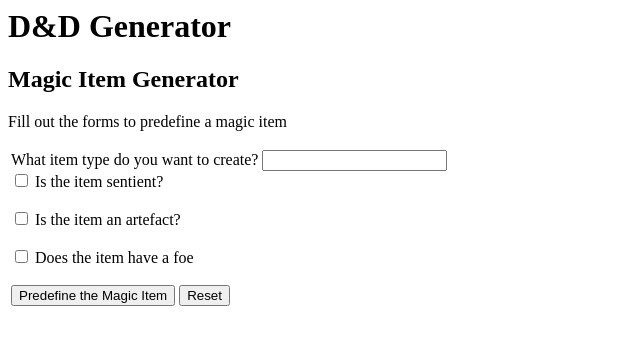
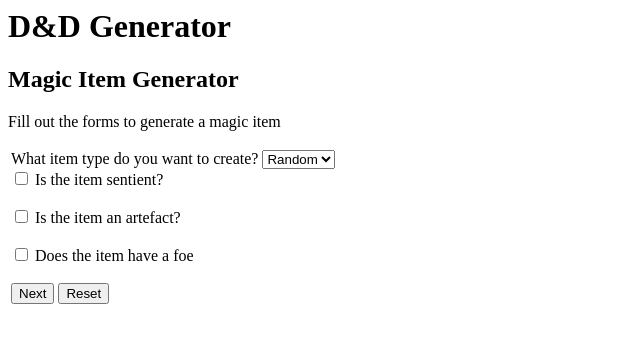
Before and after one commit to Kaiden25/DNDGenerator, a PHP site: page / in a window 1280 px wide. Shown: the top 345 px of the page, without its empty margins (0-640 px from the left). Run offline with PHP 8.4, Linux system fonts and the light colour scheme; tables that the repository leaves empty or names only in its code hold one stand-in row (values such as "Sample post").

Commit message:
fixed checkboxes

```diff
--- a/www/asset/include/connectionDatabase.php
+++ b/www/asset/include/connectionDatabase.php
@@ -49,7 +49,6 @@
     GLOBAL $mysqli;
     $itemTypes = array();
     $sql = "SELECT * FROM `itemcategory` LIMIT 2;";
-    //$sql = mysqli_query($mysqli, $sql);
     $result = $mysqli->query($sql);
     while ($row = $result->fetch_assoc()){
         array_push($itemTypes, $row);
--- a/www/asset/include/generator.php
+++ b/www/asset/include/generator.php
@@ -9,41 +9,39 @@
 function itemTypeDropDown()
 {
     foreach (getItemTypes() as $itemType) {
-        echo "<option value=".$itemType['text'].">";
+        echo '<option value="'.$itemType['text'].'">'.$itemType['text'].'</option>';
     }
-    echo '<option value="Random">';
+    echo '<option value="Random">Random</option>';
 }
-
 function weaponTypeDropDown()
 {
     foreach (getWeaponType() as $weapon) {
-        echo '<option value="'.$weapon['weaponName'].'">';
+        echo '<option value="'.$weapon['weaponName'].'">'.$weapon['weaponName'].'</option>';
     }
-    echo '<option value="Random">';
+    echo '<option value="Random">Random</option>';
 }
-
 function armorTypeDropDown()
 {
     foreach (getArmorType() as $armor) {
-        echo '<option value="'.$armor['armorName'].'">';
+        echo '<option value="'.$armor['armorName'].'">'.$armor['armorName'].'</option>';
     }
-    echo '<option value="Random">';
+    echo '<option value="Random">Random</option>';
 }
 function equipmentTypeDropDown()
 {
     foreach (getWeaponType() as $weapon) {
-        echo '<option value="'.$weapon['weaponName'].'">';
+        echo '<option value="'.$weapon['weaponName'].'">'.$weapon['weaponName'].'</option>';
     }
     foreach (getArmorType() as $armor) {
-        echo '<option value="'.$armor['armorName'].'">';
+        echo '<option value="'.$armor['armorName'].'">'.$armor['armorName'].'</option>';
     }
     echo '<option value="Random">';
 }
-
 function generateMagicItem(){
     $info = "";
     $attunement = "";
     $aligned = false;
+    $postinfo = "";
     foreach (getRarity() as $rarity){
         if ($rarity['rarity'] === "Legendary"){
             $attunement = "Requires Attunemt <br>";
@@ -72,7 +70,7 @@
             $postinfo .= $purpose['text']."<br>";
         }
         foreach (getAlignemnt($aligned) as $alignment){
-            $postinfo .= $alignment['alignment']."<br>";
+            $postinfo .= $alignment['alignment']."<br><br>";
         }
     }
     foreach (getCreator() as $creator){
@@ -114,7 +112,7 @@
             $foe = $foe['foeType'];
             $mod =$mod+1;
             $postinfo .= "<br>" . $foe . "<br>";
-            $postinfo .= "This weapon deals additional ". $mod  ."d6 against creatures of the ".$foe. "type. <br>";
+            $postinfo .= "This weapon deals additional ". $mod  ."d6 against creatures of the ".$foe. " type.<br>";
         }
     }
     if (isset($_POST['weaponType'])){
@@ -220,5 +218,14 @@
         }
     }
     $info .= $postinfo;
+    if (isset($_SESSION['sentient'])){
+        unset($_SESSION['sentient']);
+    }
+    if (isset($_SESSION['artefact'])){
+        unset($_SESSION['artefact']);
+    }
+    if (isset($_SESSION['foe'])){
+        unset($_SESSION['foe']);
+    }
     return $info;
 }
--- a/www/index.php
+++ b/www/index.php
@@ -1,11 +1,23 @@
 <?php
+
 /**
  * Created by PhpStorm.
  * User: Drake
  * Date: 19.10.2017
  * Time: 19:09
  */
+
 session_start();
+//$i = 0;
+//if (isset($_COOKIE['i'])) {
+//    $i++;
+//}
+//
+//if ((isset($_SESSION['sentient']) || isset($_SESSION['artefact']) || isset($_SESSION['foe'])) && $i <= 0){
+//    session_unset();
+//    $i++;
+//    $_COOKIE['i'] = $i;
+//}
 include "asset/include/connectionDatabase.php";
 include "asset/include/generator.php";
 
@@ -17,18 +29,18 @@
 <body>
 <h1>D&D Generator</h1>
 <h2>Magic Item Generator</h2>
-<p>Fill out the forms to predefine a magic item</p>
+<p>Fill out the forms to generate a magic item</p>
 <table align="top">
     <tr>
-        <td style="width: 50%">
-            <form action="index.php" method="POST">
+        <td style="vertical-align:top">
+            <?php if (!isset($_POST['itemPredefine'])) { ?>
+                <form action="index.php" method="POST" id="itemCategoryForm">
                     What item type do you want to create?
-                <input list="itemType" name="itemType" required>
-                <datalist id="itemType">
+                    <select name="itemType" form="itemCategoryForm" required>
                         <?php
                         itemTypeDropDown();
                         ?>
-                </datalist>
+                    </select>
                     <br>
                     <input type="checkbox" name="sentient" value="sentient"> Is the item sentient?<br>
                     <br>
@@ -36,36 +48,32 @@
                     <br>
                     <input type="checkbox" name="foe" value="foe"> Does the item have a foe<br>
                     <br>
-                <input type="submit" name="itemPredefine" value="Predefine the Magic Item">
+                    <input type="submit" name="itemPredefine" value="Next">
                     <input type="reset" value="Reset">
                 </form>
-        </td>
-        <td style="vertical-align:top">
                 <?php
+            }
             if (isset($_POST['itemPredefine'])) {
                 $_SESSION['itemType'] = $_POST['itemType']; ?>
-                <form action="index.php" method="POST">
+                <form action="index.php" method="POST" id="itemTypeForm">
                 <?php
                 if($_POST['itemType'] === 'Weapon') { ?>
                 What weapon type do you want to create?
-                <input list="weaponType" name="weaponType" required>
-                <datalist id="weaponType">
+                <select name="weaponType" form="itemTypeForm" required>
                 <?php weaponTypeDropDown(); ?>
-                    </datalist>
+                </select>
                 <?php
                 } elseif ($_POST['itemType'] === 'Armor'){ ?>
                 What armor type do you want to create?
-                <input list="armorType" name="armorType" required>
-                <datalist id="armorType">';
+                <select name="armorType" form="itemTypeForm" required>
                 <?php armorTypeDropDown(); ?>
-                </datalist>
+                </select>
                 <?php
                 } elseif ($_POST['itemType'] === 'Random'){ ?>
                 What equipment type do you want to create?
-                <input list="equipmentType" name="equipmentType" required>
-                <datalist id="equipmentType">';
+                <select name="equipmentType" form="itemTypeForm" required>
                 <?php equipmentTypeDropDown(); ?>
-                </datalist>
+                </select>
                 <?php
                 }
                 if (isset($_POST['sentient'])){
@@ -74,7 +82,7 @@
                 if (isset($_POST['artefact'])){
                     $_SESSION['artefact'] = $_POST['artefact'];
                 }
-                if (isset($_POST['foe']) && $_POST['itemType'] !== 'Armor'){
+                if (isset($_POST['foe']) && $_POST['itemType'] !== "Armor"){
                     $_SESSION['foe'] = $_POST['foe'];
                 }
                 ?>
```
Lines whose indentation alone changed are shown as unchanged.
